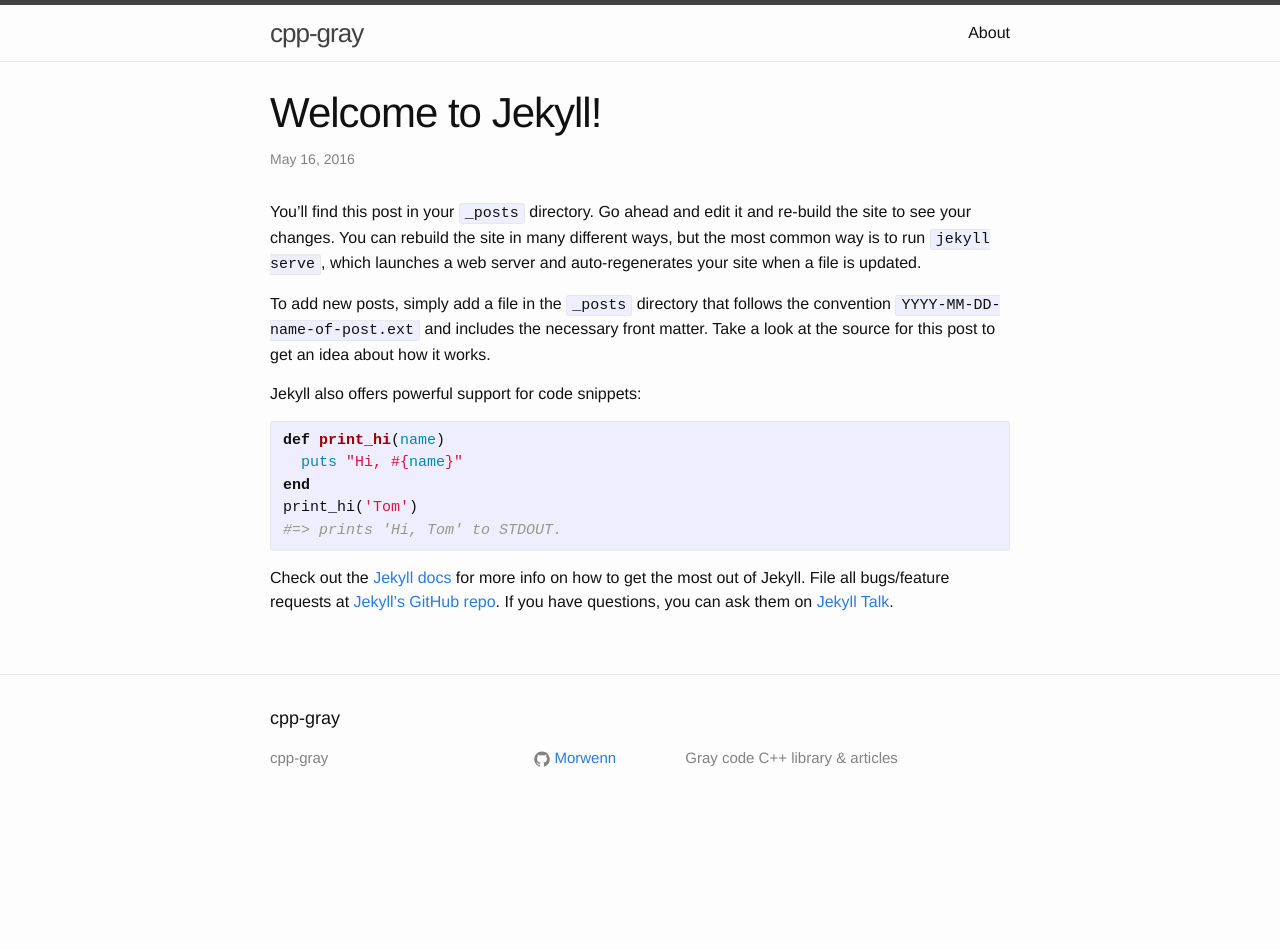
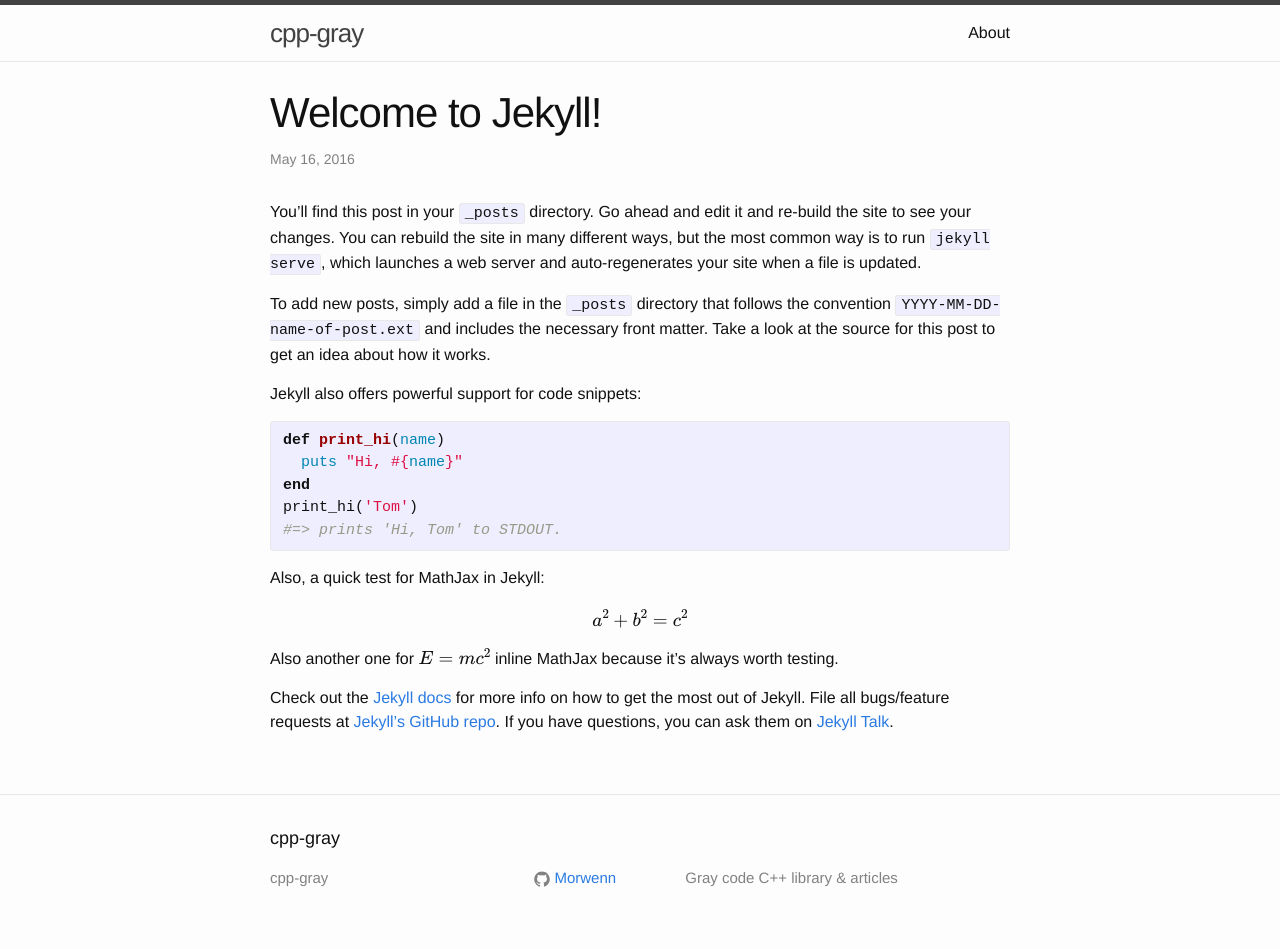
Before and after one commit to Morwenn/cpp-gray, a Jekyll site: the page built from _posts/2016-05-17-welcome-to-jekyll.markdown, in a window 1280 px wide. Built offline with Jekyll 4.4.1, drawn with Linux system fonts in a browser that asks for light colours; formulas are drawn with MathJax 3; before the commit the page ends 900 px from its top, so only the background shows below that.

Commit message:
Enable and test MathJax.

```diff
--- a/_includes/head.html
+++ b/_includes/head.html
@@ -9,4 +9,9 @@
   <link rel="stylesheet" href="{{ "/css/main.css" | prepend: site.baseurl }}">
   <link rel="canonical" href="{{ page.url | replace:'index.html','' | prepend: site.baseurl | prepend: site.url }}">
   <link rel="alternate" type="application/rss+xml" title="{{ site.title }}" href="{{ "/feed.xml" | prepend: site.baseurl | prepend: site.url }}">
+
+  <!-- Mathjax -->
+  <script type="text/javascript"
+    src="http://cdn.mathjax.org/mathjax/latest/MathJax.js?config=TeX-AMS-MML_HTMLorMML">
+  </script>
 </head>
--- a/_posts/2016-05-17-welcome-to-jekyll.markdown
+++ b/_posts/2016-05-17-welcome-to-jekyll.markdown
@@ -18,6 +18,12 @@ print_hi('Tom')
 #=> prints 'Hi, Tom' to STDOUT.
 {% endhighlight %}
 
+Also, a quick test for MathJax in Jekyll:
+
+$$a^2 + b^2 = c^2$$
+
+Also another one for \\( E = mc^2 \\) inline MathJax because it's always worth testing.
+
 Check out the [Jekyll docs][jekyll-docs] for more info on how to get the most out of Jekyll. File all bugs/feature requests at [Jekyll’s GitHub repo][jekyll-gh]. If you have questions, you can ask them on [Jekyll Talk][jekyll-talk].
 
 [jekyll-docs]: http://jekyllrb.com/docs/home
```
